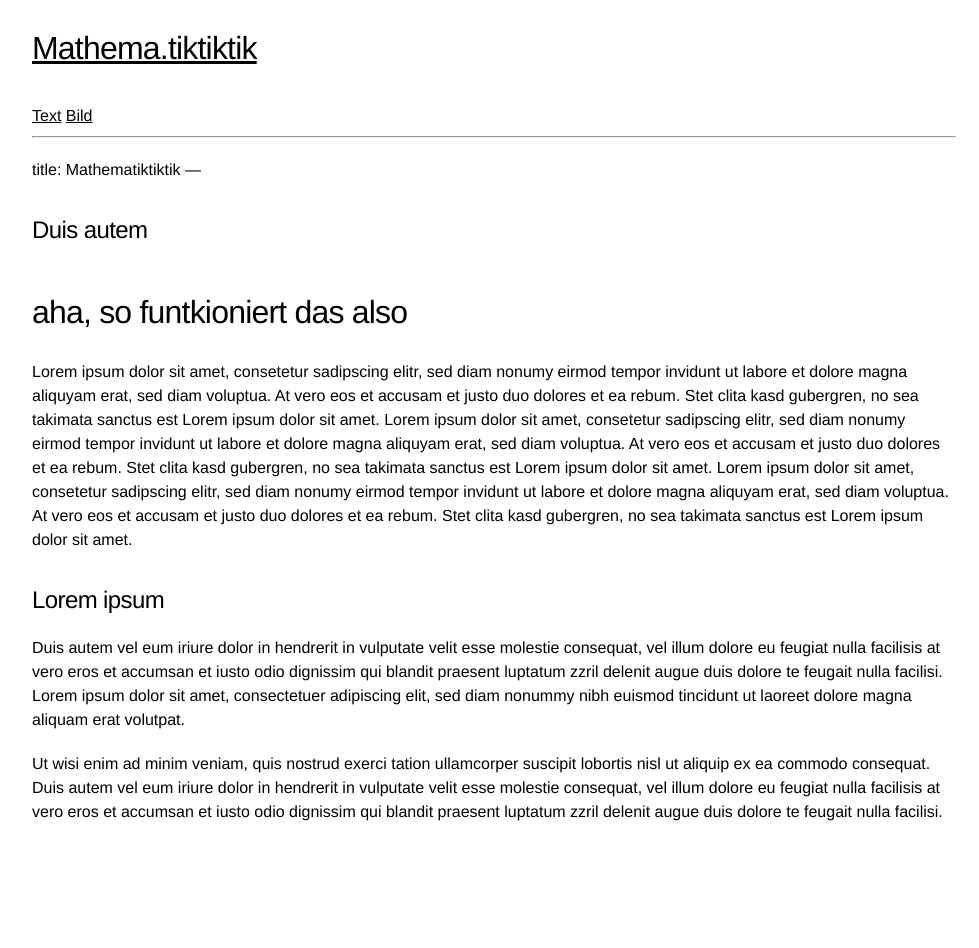
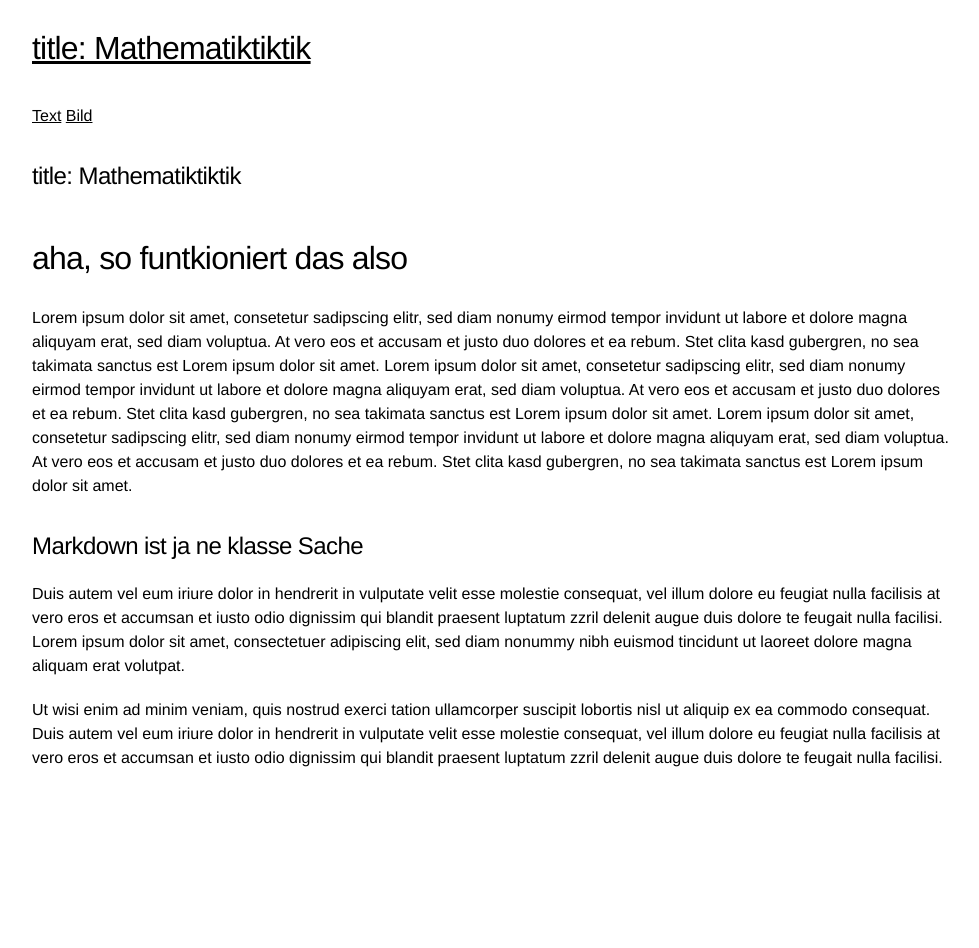
Before and after one commit to jan-ter/gbbsv.github.io, a Jekyll site: the page built from index.md, in a window 1280 px wide. Shown: the whole page, without its empty margins (146-1125 px from the left). Built offline with Jekyll 4.4.1, drawn with Linux system fonts in a browser that asks for light colours; our own code applies the rules of GitHub Pages for plain Markdown files.

Commit message:
Update index.md

```diff
--- a/index.md
+++ b/index.md
@@ -1,15 +1,14 @@
 ---
 layout: default
 ---
----
 title: Mathematiktiktik
 ---
-## Duis autem
+
 # aha, so funtkioniert das also
 
 Lorem ipsum dolor sit amet, consetetur sadipscing elitr, sed diam nonumy eirmod tempor invidunt ut labore et dolore magna aliquyam erat, sed diam voluptua. At vero eos et accusam et justo duo dolores et ea rebum. Stet clita kasd gubergren, no sea takimata sanctus est Lorem ipsum dolor sit amet. Lorem ipsum dolor sit amet, consetetur sadipscing elitr, sed diam nonumy eirmod tempor invidunt ut labore et dolore magna aliquyam erat, sed diam voluptua. At vero eos et accusam et justo duo dolores et ea rebum. Stet clita kasd gubergren, no sea takimata sanctus est Lorem ipsum dolor sit amet. Lorem ipsum dolor sit amet, consetetur sadipscing elitr, sed diam nonumy eirmod tempor invidunt ut labore et dolore magna aliquyam erat, sed diam voluptua. At vero eos et accusam et justo duo dolores et ea rebum. Stet clita kasd gubergren, no sea takimata sanctus est Lorem ipsum dolor sit amet.
 
-## Lorem ipsum
+## Markdown ist ja ne klasse Sache
 
 Duis autem vel eum iriure dolor in hendrerit in vulputate velit esse molestie consequat, vel illum dolore eu feugiat nulla facilisis at vero eros et accumsan et iusto odio dignissim qui blandit praesent luptatum zzril delenit augue duis dolore te feugait nulla facilisi. Lorem ipsum dolor sit amet, consectetuer adipiscing elit, sed diam nonummy nibh euismod tincidunt ut laoreet dolore magna aliquam erat volutpat.
 
```
